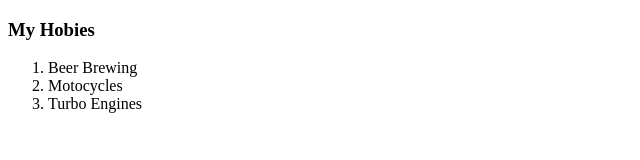
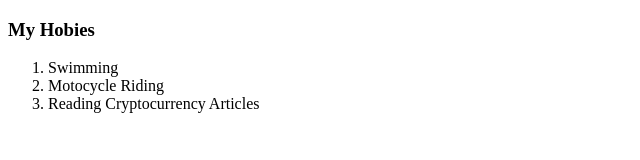
Before and after one commit to ianmoasian/cv, a plain HTML site: page hobbies.html in a window 1280 px wide. Shown: the whole page, without its empty margins (0-640 px from the left). Drawn offline with Linux system fonts and the light colour scheme.

Commit message:
Update Hobies

```diff
--- a/hobbies.html
+++ b/hobbies.html
@@ -7,9 +7,9 @@
   <body>
     <h3>My Hobies</h3>
     <ol>
-      <li>Beer Brewing</li>
-      <li>Motocycles</li>
-      <li>Turbo Engines</li>
+      <li>Swimming</li>
+      <li>Motocycle Riding</li>
+      <li>Reading Cryptocurrency Articles</li>
     </ol>
   </body>
 </html>
```
